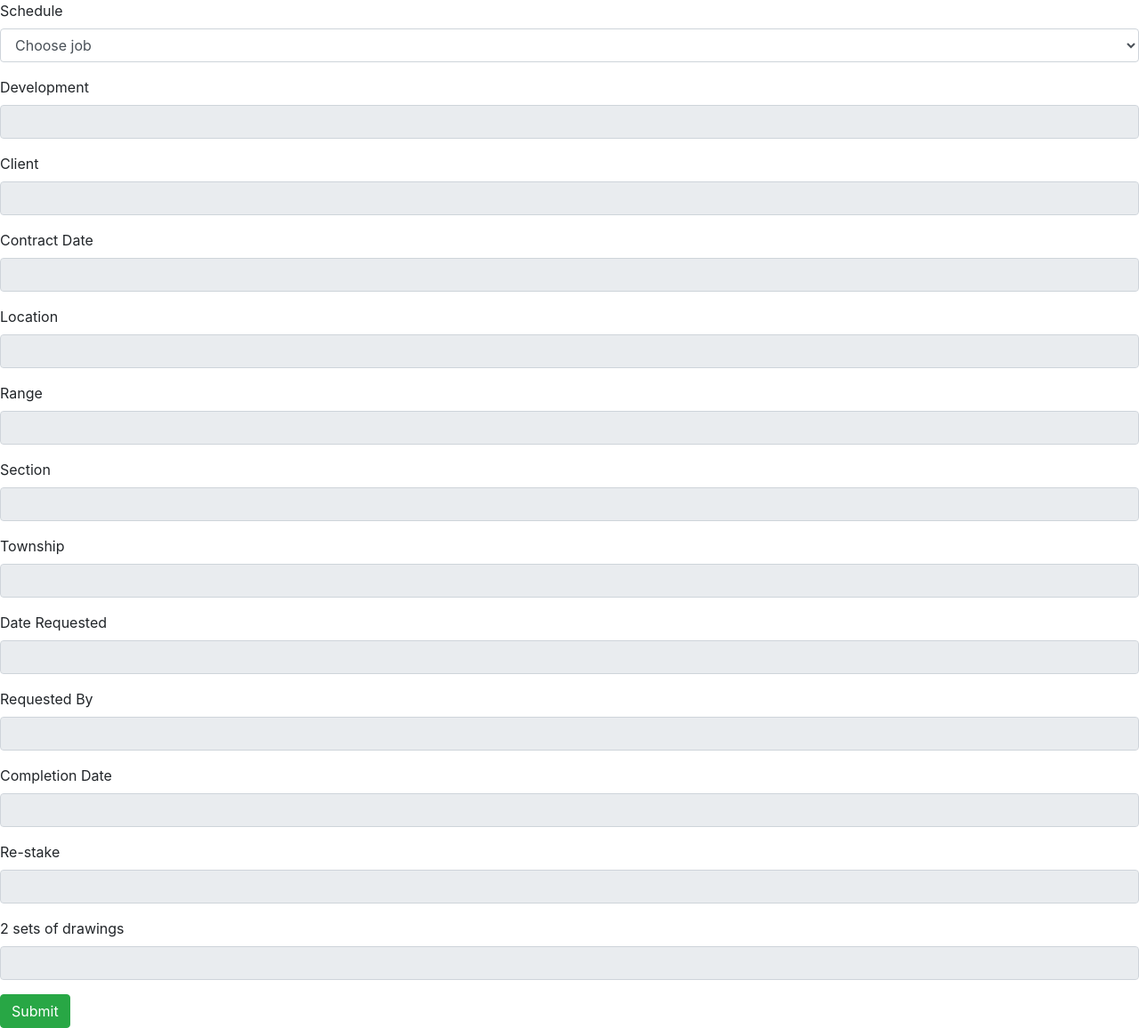
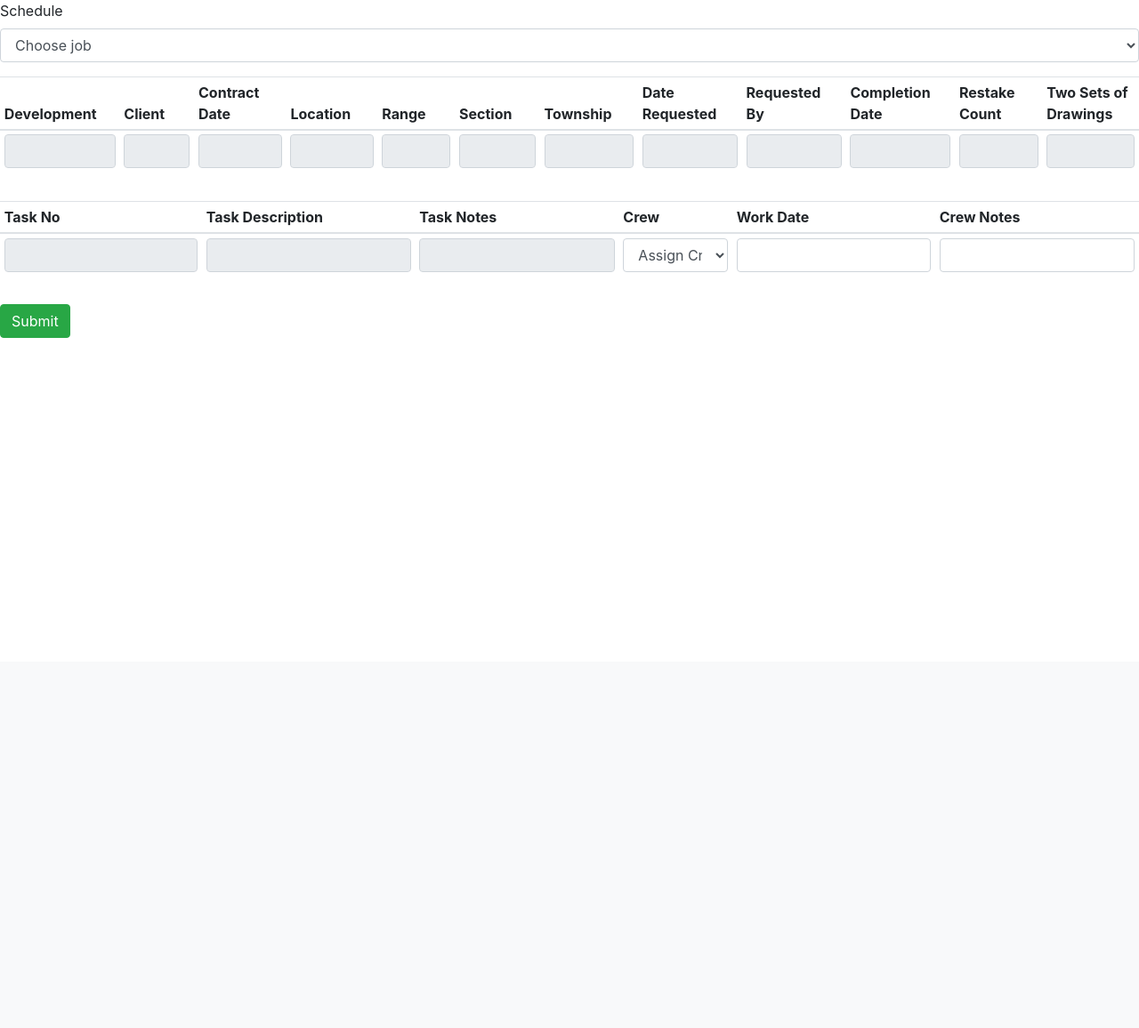
Before and after one commit to Spots87/JonesEngineeringINFX435, a Flask app: page /schedulesurvey in a window 1280 px wide. Shown: the part 56-1212 px from the top of the page at 89% size. After the commit the page ends 436 px from the top, so only its background shows below. Run offline with Flask 2, Linux system fonts and the light colour scheme; data that the repository does not hold is empty; some libraries are stand-ins or nearby versions.

Commit message:
populate schedule fields based on job selection

```diff
--- a/app.py
+++ b/app.py
@@ -1,4 +1,4 @@
-from flask import Flask, render_template, request, flash, redirect, url_for
+from flask import Flask, render_template, request, flash, redirect, url_for, jsonify
 from sqlalchemy import Column, String, Integer, Sequence, Date, ForeignKey
 from wtforms import Form, TextField, validators, StringField, SubmitField, IntegerField
 import time
@@ -7,6 +7,7 @@ import flask_restless
 import flask_bootstrap
 import datetime
 import requests
+import json
 
 app = Flask(__name__)
 
@@ -19,6 +20,24 @@ db = flask_sqlalchemy.SQLAlchemy(app)
 manager = flask_restless.APIManager(app, flask_sqlalchemy_db=db)
 
 dateRegex = "^(([0-9])|([0-2][0-9])|([3][0-1]))\-(Jan|Feb|Mar|Apr|May|Jun|Jul|Aug|Sep|Oct|Nov|Dec)\-\d{2}$"
+
+class AlchemyEncoder(json.JSONEncoder):
+
+    def default(self, obj):
+        if isinstance(obj.__class__, DeclarativeMeta):
+            fields = {}
+            for field in [x for x in dir(obj) if not x.startswith('_') and x != 'metadata']:
+                data = obj.__getattribute__(field)
+                try:
+                    json.dumps(data)
+                    fields[field] = data
+                except TypeError:
+                    fields[field] = None
+            return fields
+
+        return json.JSONEncoder.default(self, obj)
+
+
 
 class SurveyRequestForm(Form):
     development = TextField("Development Name: ", validators=[validators.required()])
@@ -154,12 +173,31 @@ def scheduleSurvey():
     for plan in plans:
         jobs.append(SurveyRequest.query.get(plan.jobno))
 
+    crews = Crew.query.all()
+
     if request.method == 'POST':
         pass
 
-    return render_template('scheduleSurvey.html', jobs=jobs, plans=plans)
+    return render_template('scheduleSurvey.html', jobs=jobs, plans=plans, crews=crews)
 
+@app.route('/getjobsurveyplan', methods=['GET'])
+def getjobSurveyPlan():
+    jobno = request.args.get('jobno')
+    unscheduled_plans =  db.session.query(SurveyPlan).join(Schedule, Schedule.planno == SurveyPlan.planno, isouter=True)
+    plans = None
+    for plan in unscheduled_plans:
+        plans = SurveyPlan.query.filter_by(jobno=jobno)
 
+    json_plans = []
+    for plan in plans:
+        json_plans.append({
+            'planno': str(plan.planno),
+            'jobno': str(plan.jobno),
+            'taskno': str(plan.taskno),
+            'notes': str(plan.notes)
+        })
+
+    return jsonify(json_plans)
 
 manager.create_api(SurveyRequest, methods=['GET', 'POST', 'PATCH', 'DELETE'])
 manager.create_api(Task, methods=['GET', 'POST', 'PATCH', 'DELETE'])
--- a/static/js/schedule.js
+++ b/static/js/schedule.js
@@ -2,8 +2,10 @@ $("#jobno").change(function (){
     let curLocation = window.location;
     let baseUrl = curLocation.protocol + "//" + curLocation.host;
     let jobno = $("#jobno option:selected").val();
+    if (jobno.toLowerCase() == "choose job"){
+        return;
+    }
     let jobApi = baseUrl + "/api/surveyrequest/" + jobno
-    console.log(jobApi)
     $.getJSON(jobApi, function(data){
         $.each(data, function(k, v){
             if(v == null)
@@ -11,4 +13,15 @@ $("#jobno").change(function (){
             $(`#${k}`).val(`${v}`)
         });
     });
+    let jobSurveyPlanUrl = `${baseUrl}/getjobsurveyplan?jobno=${jobno}`
+    $.getJSON(jobSurveyPlanUrl, function(data){
+        $.each(data, function(i, obj){
+            taskno = obj.taskno
+            $("#taskno").val(taskno)
+            $("#tasknotes").val(obj.notes)
+            $.getJSON(`${baseUrl}/api/task/${taskno}`, function(data){
+                $("#taskdescrip").val(data.description)
+            })
+        })
+    })
 });
--- a/templates/scheduleSurvey.html
+++ b/templates/scheduleSurvey.html
@@ -10,54 +10,135 @@
     {% endfor %}
   </select>
 </div>
+        <table class="table table-sm">
+            <thead>
+                <th scope="col">Development</th>
+                <th>Client</th>
+                <th>Contract Date</th>
+                <th>Location</th>
+                <th>Range</th>
+                <th>Section</th>
+                <th>Township</th>
+                <th>Date Requested</th>
+                <th>Requested By</th>
+                <th>Completion Date</th>
+                <th>Restake Count</th>
+                <th>Two Sets of Drawings</th>
+            </thead>
+            <tbody>
+            <tr>
+                <td>
                     <div class="form-group">
-    <label>Development</label>
                     <input id="development" class="form-control" type="text" readonly>
                     </div>
+                </td>
+                <td>
                     <div class="form-group">
-    <label>Client</label>
                     <input id="client" class="form-control" type="text" readonly>
                     </div>
+                </td>
+                <td>
                     <div class="form-group">
-    <label>Contract Date</label>
                     <input id="contractdate" class="form-control" type="text" readonly>
                     </div>
+                </td>
+                <td>
                     <div class="form-group">
-    <label>Location</label>
                     <input id="location" class="form-control" type="text" readonly>
                     </div>
+                </td>
+                <td>
                     <div class="form-group">
-    <label>Range</label>
                     <input id="range" class="form-control" type="text" readonly>
                     </div>
+                </td>
+                <td>
                     <div class="form-group">
-    <label>Section</label>
                     <input id="section" class="form-control" type="text" readonly>
                     </div>
+                </td>
+                <td>
                     <div class="form-group">
-    <label>Township</label>
                     <input id="township" class="form-control" type="text" readonly>
                     </div>
+                </td>
+                <td>
                     <div class="form-group">
-    <label>Date Requested</label>
                     <input id="daterequested" class="form-control" type="text" readonly>
                     </div>
+                </td>
+                <td>
                     <div class="form-group">
-    <label>Requested By</label>
                     <input id="requestedby" class="form-control" type="text" readonly>
                     </div>
+                </td>
+                <td>
                     <div class="form-group">
-    <label>Completion Date</label>
                     <input id="completiondate" class="form-control" type="text" readonly>
                     </div>
+                </td>
+                <td>
                     <div class="form-group">
-    <label>Re-stake</label>
                     <input id="restakecount" class="form-control" type="text" readonly>
                     </div>
+                </td>
+                <td>
                     <div class="form-group">
-    <label>2 sets of drawings</label>
                     <input id="istwosetsdrawings" class="form-control" type="text" readonly>
                     </div>
+                </td>
+            </tr>
+            </tbody>
+        </table>
+        <table class="table table-sm">
+        <thead>
+            <th>Task No</th>
+            <th>Task Description</th>
+            <th>Task Notes</th>
+            <th>Crew</th>
+            <th>Work Date</th>
+            <th>Crew Notes</th>
+        </thead>
+        <tbody>
+            <tr>
+                <td>
+                    <div class="form-group">
+                        <input id="taskno" class="form-control" type="text" readonly>
+                     </div>
+                </td>
+                <td>
+                    <div class="form-group">
+                        <input id="taskdescrip" class="form-control" type="text" readonly>
+                     </div>
+                </td>
+                <td>
+                    <div class="form-group">
+                        <input id="tasknotes" class="form-control" type="text" readonly>
+                     </div>
+                </td>
+                <td>
+                    <select id="crewno" class="form-control">
+                    <option selected>Assign Crew</option>
+                        {% for crew in crews %}
+                            <option value={{crew.crewno}}>{{crew.crewno}}</option>
+                        {% endfor %}
+                </td>
+                <td>
+                    <div class="form-group">
+                        <input id="workdate" class="form-control" type="text">
+                    </div>
+                </td>
+                <td>
+                    <div class="form-group">
+                        <input id="crewnotes" class="form-control" type="text">
+                    </div>
+                </td>
+            </tr>
+        </tbody>
+    </table>
+
+
+
 
 
 
```
Lines whose indentation alone changed are shown as unchanged.
